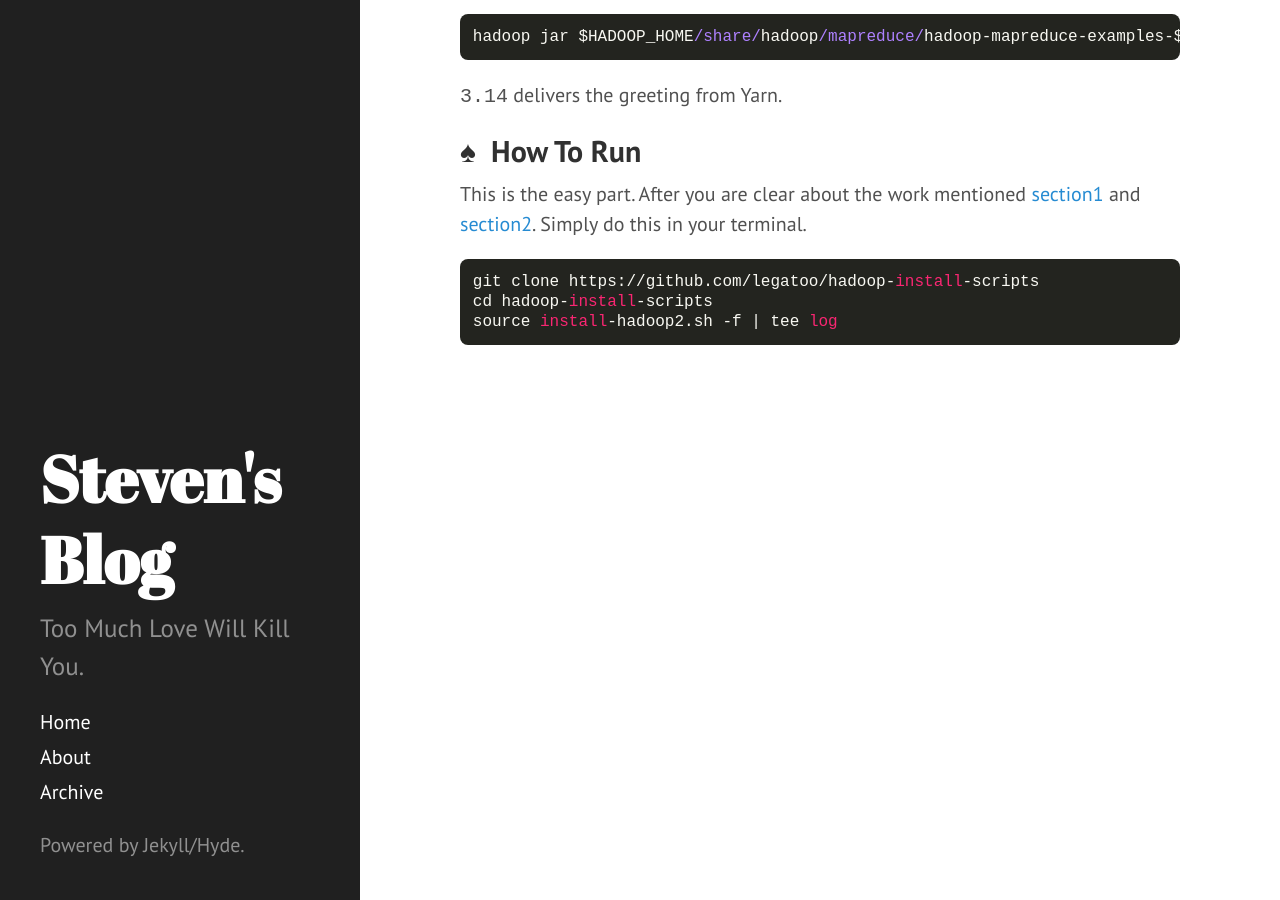
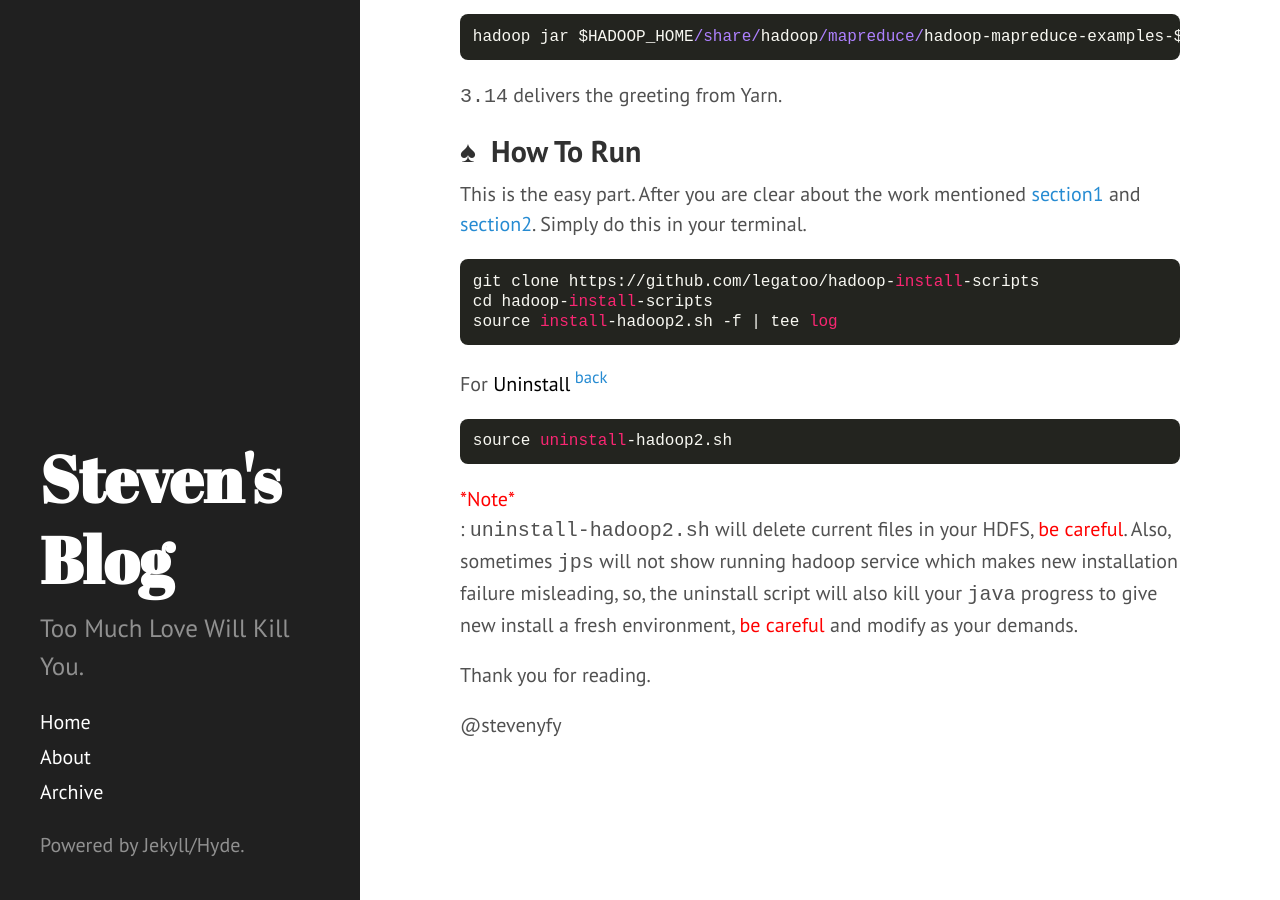
Before and after one commit to legatoo/legatoo.github.io, a Jekyll site: the page built from _posts/2014-11-12-Install-Yarn-on-Ubuntu-Cluster-via-Scripts.md, in a window 1280 px wide and 900 px high, scrolled down 8122 px. Built offline with Jekyll 4.4.1, drawn with Linux system fonts in a browser that asks for light colours; Markdown is read by kramdown in place of the engine named in the settings.

```diff
--- a/_posts/2014-11-12-Install-Yarn-on-Ubuntu-Cluster-via-Scripts.md
+++ b/_posts/2014-11-12-Install-Yarn-on-Ubuntu-Cluster-via-Scripts.md
@@ -246,3 +246,14 @@
 cd hadoop-install-scripts
 source install-hadoop2.sh -f | tee log
 </code></pre>
+
+For <a name="uninstall"><font color="black">Uninstall</font></a><sup><a href="#format_namenode">&nbsp;back</a></sup>
+
+<pre><code class="Bash">source uninstall-hadoop2.sh</code></pre>
+
+<font color="Red">*Note*</font>: `uninstall-hadoop2.sh` will delete current files in your HDFS, <font color="red">be careful</font>. Also, sometimes `jps` will not show running hadoop service which makes new installation failure misleading, so, the uninstall script will also kill your `java` progress to give new install a fresh environment, <font color="red">be careful</font> and modify as your demands.
+
+
+Thank you for reading.
+
+@stevenyfy
```
